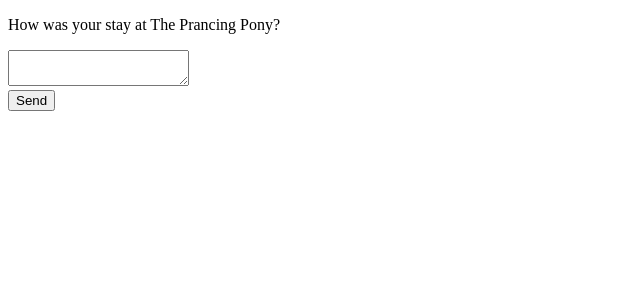
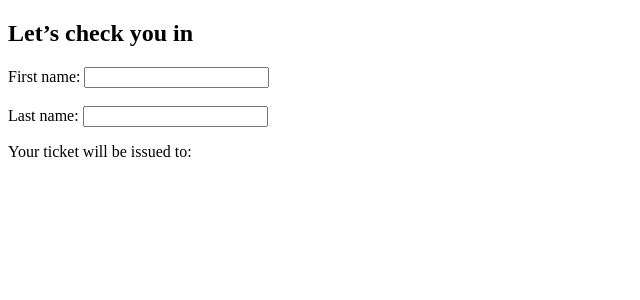
Before and after one commit to Tamanna5092/learning-react, a React (Vite) app: page / in a window 1280 px wide. Shown: the top 300 px of the page, without its empty margins (0-640 px from the left). Built offline with nearby package versions, Linux system fonts and the light colour scheme.

Commit message:
derived or calculate state

```diff
--- a/src/App.jsx
+++ b/src/App.jsx
@@ -22,11 +22,12 @@
 import Pointer from "./components/3/Pointer";
 import Form3 from "./components/3/Form";
 import FeedBack from "./components/3/FeedBack";
+import FormRedundant from "./components/3/FormRedundant";
 
 function App() {
   return (
     <>
-      <FeedBack></FeedBack>
+    <FormRedundant></FormRedundant>
     </>
   );
 }
--- a/src/components/3/FeedBack.jsx
+++ b/src/components/3/FeedBack.jsx
@@ -1,6 +1,6 @@
 import React, { useState } from "react";
 
-function sendMessage(text) {
+function sendMessage() {
   return new Promise((resolve) => {
     setTimeout(resolve, 2000);
   });
--- /dev/null
+++ b/src/components/3/FormRedundant.jsx
@@ -0,0 +1,36 @@
+import React, { useState } from "react";
+
+export default function FormRedundant() {
+  const [firstName, setFirstName] = useState("");
+  const [lastName, setLastName] = useState("");
+//   const [fullName, setFullName] = useState("");
+
+  function handleFirstNameChange(e) {
+    setFirstName(e.target.value);
+    // setFullName(e.target.value + " " + lastName);
+  }
+
+  function handleLastNameChange(e) {
+    setLastName(e.target.value);
+    // setFullName(firstName + " " + e.target.value);
+  }
+
+//   Derived or Calculate state
+  const FullName = firstName + " " + lastName
+
+  return (
+    <>
+      <h2>Let’s check you in</h2>
+      <label>
+        First name: <input value={firstName} onChange={handleFirstNameChange} />
+      </label>
+      <br /> <br />
+      <label>
+        Last name: <input value={lastName} onChange={handleLastNameChange} />
+      </label>
+      <p>
+        Your ticket will be issued to: <b>{FullName}</b>
+      </p>
+    </>
+  );
+}
```
